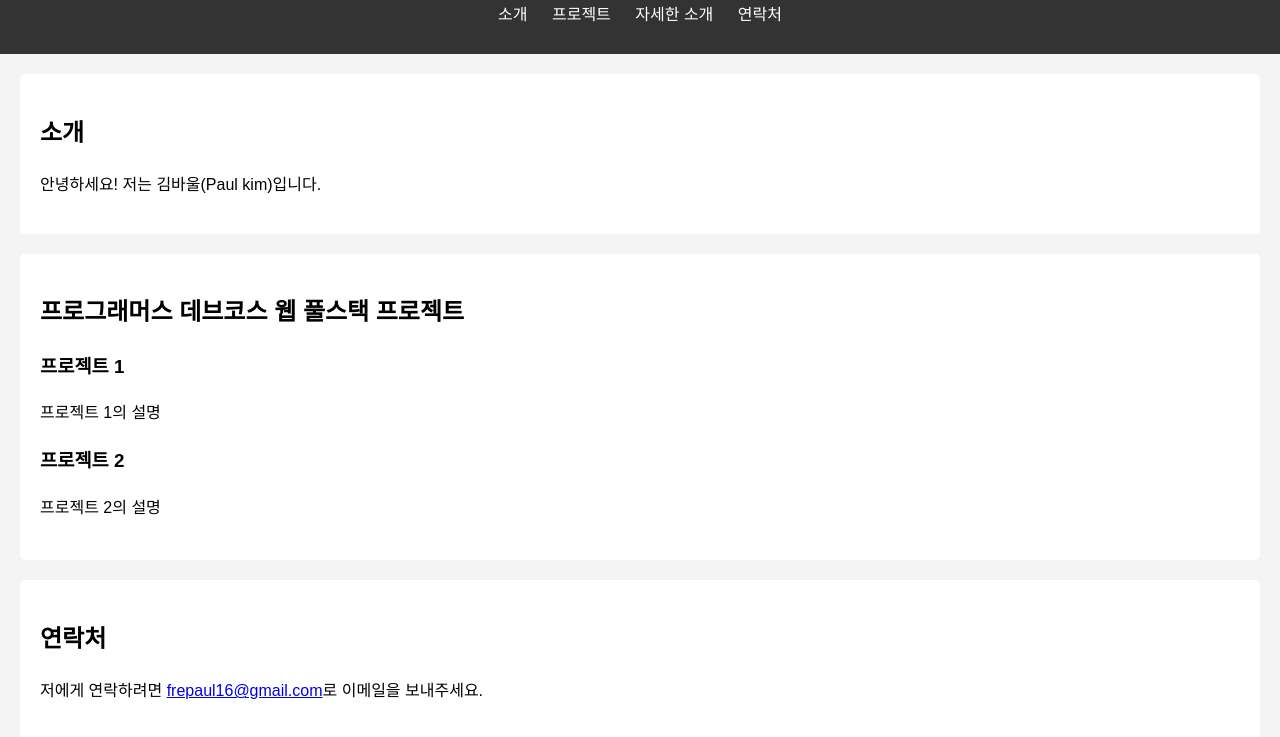
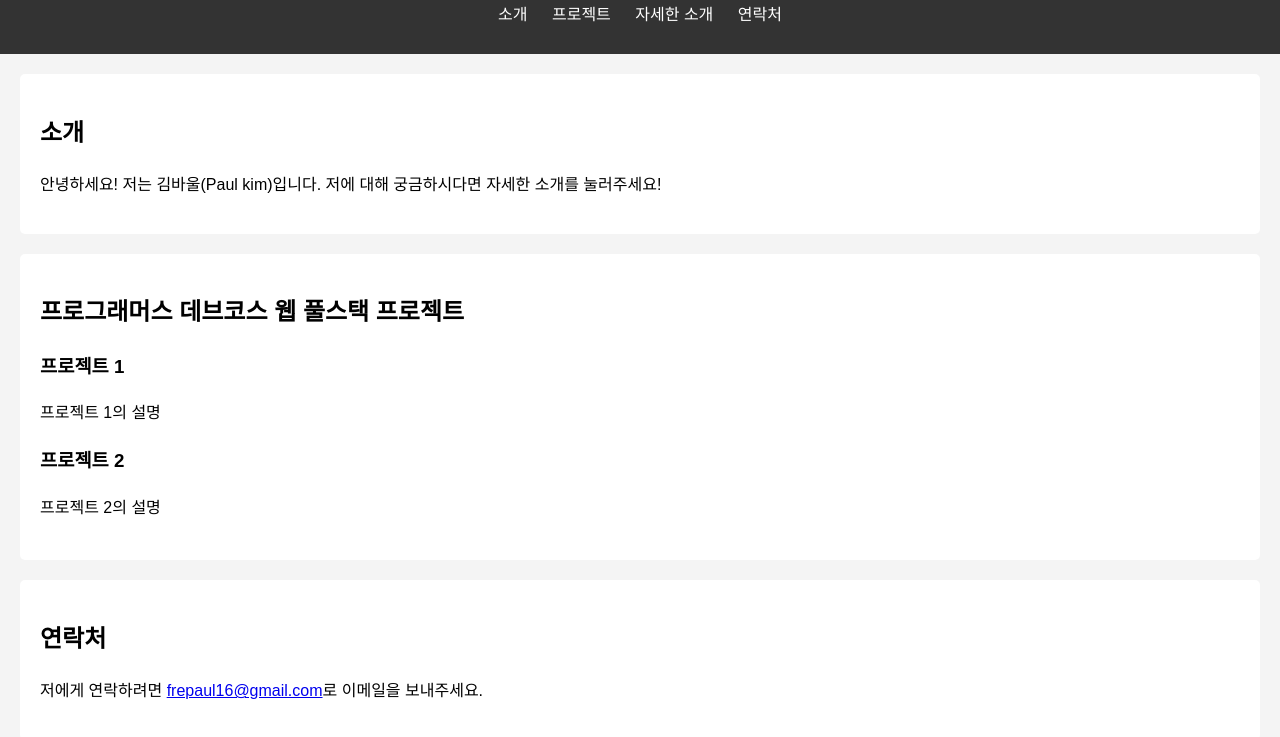
Before and after one commit to freepaul-kor/freepaul-kor.github.io, a plain HTML site: page index.html in a window 1280 px wide. Shown: the part 75-812 px from the top of the page. Drawn offline with Linux system fonts and the light colour scheme.

Commit message:
word add1

```diff
--- a/index.html
+++ b/index.html
@@ -21,7 +21,7 @@
 
     <section id="about">
         <h2>소개</h2>
-        <p>안녕하세요! 저는 김바울(Paul kim)입니다. </p>
+        <p>안녕하세요! 저는 김바울(Paul kim)입니다. 저에 대해 궁금하시다면 자세한 소개를 눌러주세요! </p>
     </section>
 
     <section id="projects">
```
